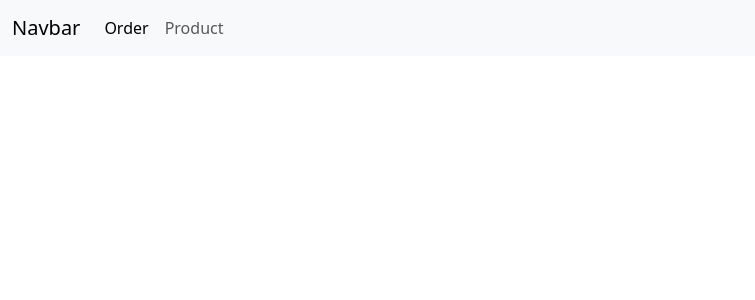
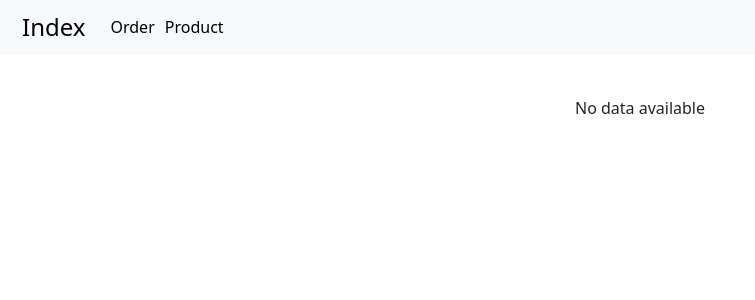
Before and after one commit to yyanoo/job_vue, a Vue app: page /Product in a window 1280 px wide. Shown: the top 300 px of the page, without its empty margins (0-755 px from the left). Built offline with nearby package versions, Linux system fonts and the light colour scheme.

Commit message:
add components and router

```diff
--- a/src/components/Header.vue
+++ b/src/components/Header.vue
@@ -5,18 +5,16 @@
 <template>
     <nav class="navbar navbar-expand-lg navbar-light bg-light">
         <div class="container-fluid">
-            <a class="navbar-brand" href="#">Navbar</a>
-            <button class="navbar-toggler" type="button" data-bs-toggle="collapse" data-bs-target="#navbarNav"
-                aria-controls="navbarNav" aria-expanded="false" aria-label="Toggle navigation">
-                <span class="navbar-toggler-icon"></span>
-            </button>
+            <h2 class="Title fs-4">
+                <router-link to="/Index">Index</router-link>
+            </h2>
             <div class="collapse navbar-collapse" id="navbarNav">
                 <ul class="navbar-nav">
                     <li class="nav-item">
-                        <a class="nav-link active" aria-current="page" href="#">Order</a>
+                        <router-link to="/Order">Order</router-link>
                     </li>
                     <li class="nav-item">
-                        <a class="nav-link" href="#">Product</a>
+                        <router-link to="/Product">Product</router-link>
                     </li>
                 </ul>
             </div>
@@ -24,4 +22,11 @@
     </nav>
 </template>
 
-<style scoped></style>
+<style scoped>
+.Title{
+    margin: 5px 20px 5px 10px;
+}
+.nav-item{
+    margin: 0 5px;
+}
+</style>
--- a/src/components/Main_page.vue
+++ b/src/components/Main_page.vue
@@ -4,7 +4,17 @@ import Header from './Header.vue';
 
 <template>
     <Header></Header>
-    <router-view />
+    <div class="container">
+        <div class="page"><router-view /></div>
+    </div>
 </template>
 
-<style scoped></style>
+<style scoped>
+.page {
+    padding: 25px 15px;
+    display: flex;
+    flex-wrap: wrap;
+    align-items: center;
+    flex-direction: column;
+}
+</style>
--- /dev/null
+++ b/src/components/Table_List.vue
@@ -0,0 +1,36 @@
+<template>
+  <div>
+    <table class="table table-striped">
+      <thead>
+        <tr>
+          <th v-for="(col, i) in columns" :key="i">{{ col.label }}</th>
+        </tr>
+      </thead>
+      <tbody>
+        <tr v-for="(row, i) in data" :key="i" @click="$emit('rowClick', row)">
+          <td v-for="(col, j) in columns" :key="j">{{ row[col.field] }}</td>
+        </tr>
+      </tbody>
+    </table>
+
+    <div v-if="loading">Loading...</div>
+    <div v-else-if="!data.length">No data available</div>
+  </div>
+</template>
+
+<script setup>
+import { defineProps } from 'vue'
+
+const props = defineProps({
+  columns: {
+    type: Array,
+    required: true
+  },
+  data: {
+    type: Array,
+    default: () => []
+  },
+})
+</script>
+
+<style scoped></style>
--- a/src/router/router.js
+++ b/src/router/router.js
@@ -3,8 +3,22 @@ import { createRouter, createWebHistory } from 'vue-router'
 const routes = [
   {
     path: '/',
+    redirect: '/Index',
+  },
+  {
+    path: '/Index',
+    name: 'Index',
+    component: () => import('../view/Index.vue')
+  },
+  {
+    path: '/Order',
     name: 'Order',
     component: () => import('../view/Order.vue')
+  },
+  {
+    path: '/Product',
+    name: 'Product',
+    component: () => import('../view/Product.vue')
   },
 ]
 
--- a/src/style.scss
+++ b/src/style.scss
@@ -22,6 +22,11 @@ body {
   overflow-x: hidden;
 }
 
+a{
+  color: black ;
+  text-decoration: none;
+}
+
 @media screen and (max-width: 576px) {
   body {
     min-height: 100dvh;
--- /dev/null
+++ b/src/view/Index.vue
@@ -0,0 +1,11 @@
+<script setup>
+</script>
+
+<template>
+    <div class="">aaaaaaaaaaaaaaaaaaaaaaaaaaaaa</div>
+    <div class="">aaaaaaaaaaaaaaaaaaaaaaaaaaaaa</div>
+    <div class="">aaaaaaaaaaaaaaaaaaaaaaaaaaaaa</div>
+</template>
+
+
+<style scoped></style>
--- a/src/view/Order.vue
+++ b/src/view/Order.vue
@@ -30,11 +30,10 @@ const Del = async () => {
         loading.value = false
     }, 1000)
 }
-
 </script>
 
 <template>
-    <div class="container test">
+    <div class="">
         <div class="test1">
             <h3 class="fs-3">Order</h3>
             <div class=""><input type="text" placeholder="Type to search..."></div>
@@ -69,13 +68,6 @@ const Del = async () => {
 </template>
 
 <style scoped>
-.test {
-    display: flex;
-    justify-content: center;
-    flex-direction: column;
-
-    margin: 20px 0 0 0;
-}
 
 .test1 {
     display: flex;
--- /dev/null
+++ b/src/view/Product.vue
@@ -0,0 +1,10 @@
+<script setup>
+import TableList from "../components/Table_List.vue"
+</script>
+
+<template>
+    <TableList></TableList>
+</template>
+
+
+<style scoped></style>
```
